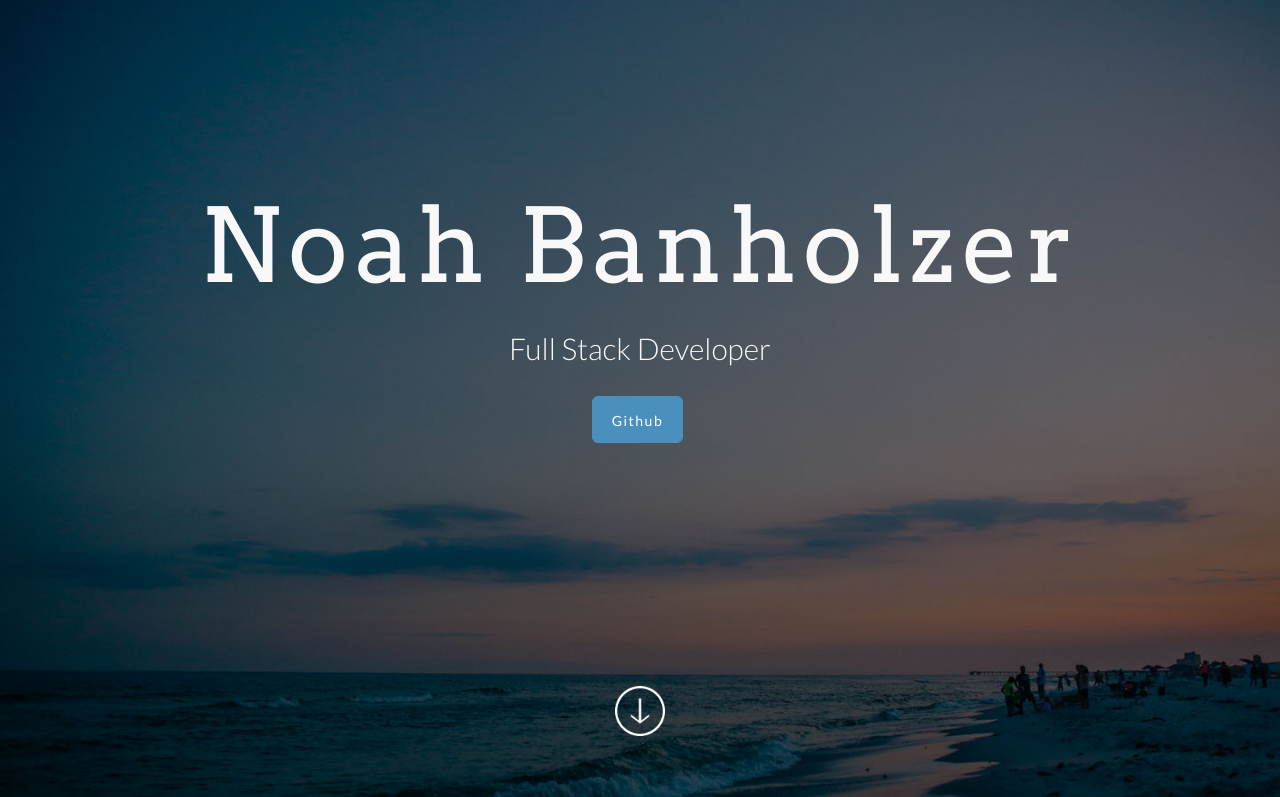
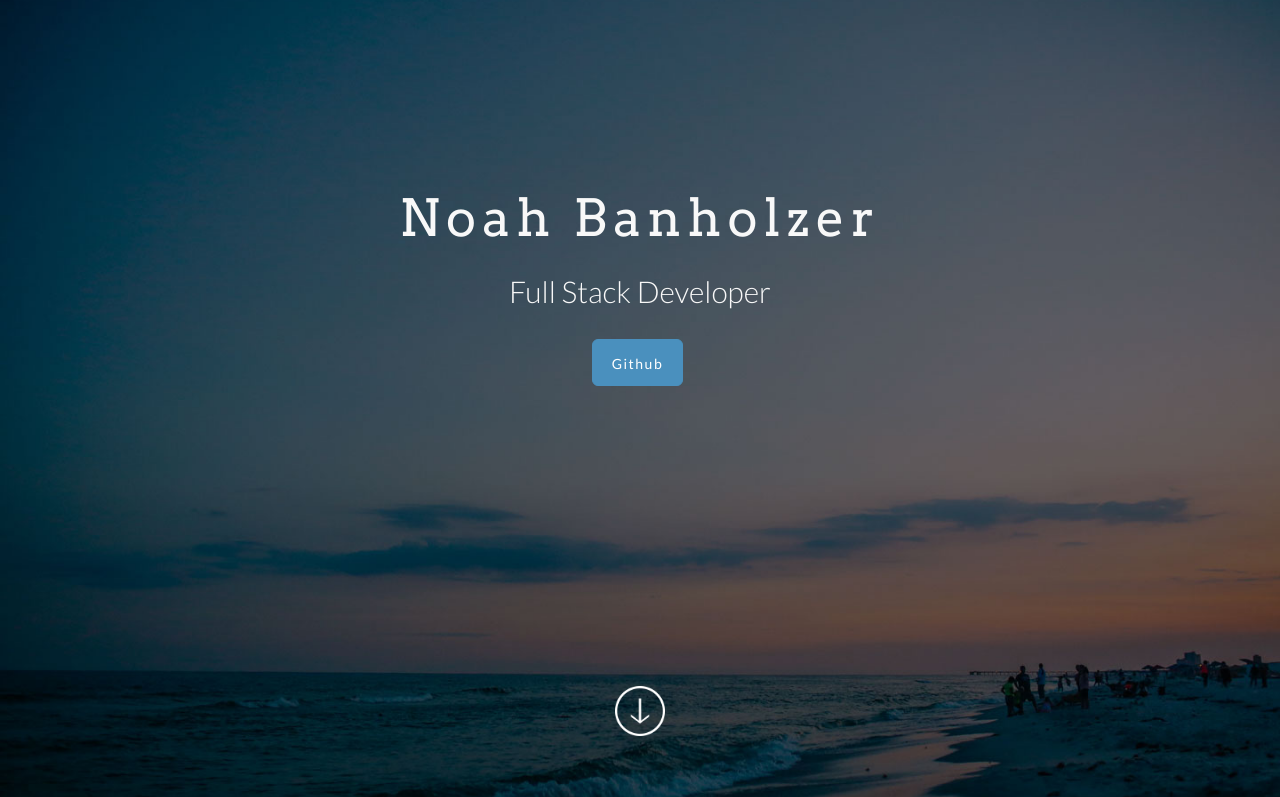
Before and after one commit to nbanholzer/nbanholzer.github.io, a plain HTML site: page index.html in a window 1280 px wide. Shown: the top 797 px of the page. Drawn offline with Linux system fonts and the light colour scheme.

Commit message:
h1_update3

```diff
--- a/css/general.css
+++ b/css/general.css
@@ -74,7 +74,7 @@ margin: auto;
 
 .h1_home{
 	font-size: 16px;
-	font-size: 8vw;
+	font-size: 4vw;
 	font-family: arvo;
 	font-weight: 300;
 	letter-spacing: 6px;
```
